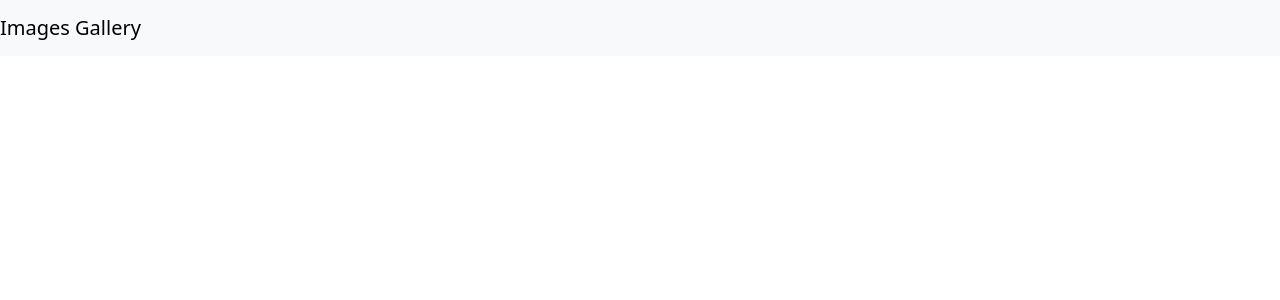
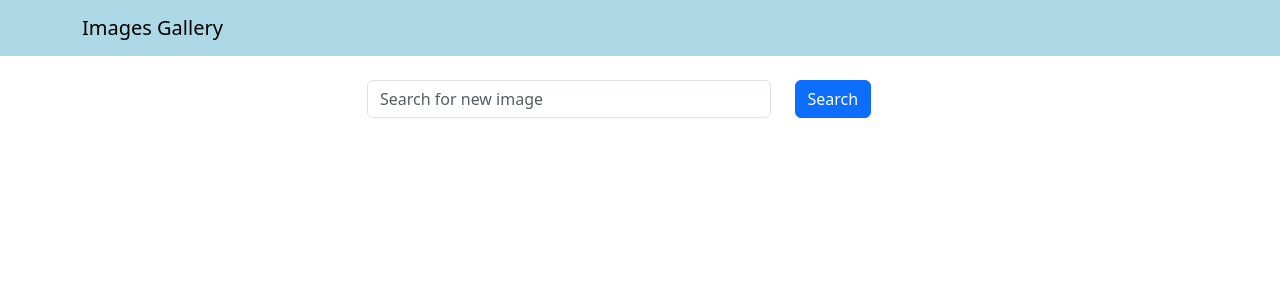
Before and after one commit to krizhanovskyi/images-gallery, a React (Create React App) app in the folder frontend/: page / in a window 1280 px wide. Shown: the top 300 px of the page. Built offline with nearby package versions, Linux system fonts and the light colour scheme.

Commit message:
controlled search component

```diff
--- a/frontend/src/App.js
+++ b/frontend/src/App.js
@@ -1,13 +1,28 @@
+import { useState } from 'react';
 import 'bootstrap/dist/css/bootstrap.min.css';
 import Header from './components/Header';
+import Search from './components/Search';
+
+
+
 
 
 const App = () => {
+
+  const [word, setWord] = useState('');
+
+  const handleSearchSubmit = (e) =>{
+    e.preventDefault();
+    console.log(word);
+  }
+
+
   return (
     <div>
-      <Header title="Images Gallery"></Header>
+      <Header title="Images Gallery" />
+      <Search word={word} setWord={setWord} handleSubmit={handleSearchSubmit}/>
     </div>
   );
-}
+};
 
 export default App;
--- a/frontend/src/components/Header.js
+++ b/frontend/src/components/Header.js
@@ -1,13 +1,19 @@
 import React from 'react';
-import {Navbar} from 'react-bootstrap';
+import {Navbar, Container} from 'react-bootstrap';
+
+const navbarStyle = {
+    backgroundColor: 'lightblue'
+}
 
 const Header = (props) => {
     const {title} = props
     return (
-            <Navbar bg="light" data-bs-theme="light">
-                <Navbar.Brand href="/">{title}</Navbar.Brand>
+            <Navbar style={navbarStyle} data-bs-theme="light">
+                <Container>
+                    <Navbar.Brand href="/">{title}</Navbar.Brand>
+                </Container>
             </Navbar>
     )
-}
+};
 
 export default Header;
--- /dev/null
+++ b/frontend/src/components/Search.js
@@ -0,0 +1,34 @@
+import React from 'react';
+import { Container, Row, Col, Button, Form } from 'react-bootstrap';
+
+
+
+const Search = ({word, setWord, handleSubmit}) => {
+    return (
+        <Container className='mt-4'>
+            <Row className='justify-content-center'>
+                <Col xs={12} md={8} lg={6}>
+                    <Form onSubmit={handleSubmit}>
+                        <Row>
+                            <Col xs={9}>
+                                <Form.Control
+                                    type='text'
+                                    value={word}
+                                    onChange={(e) => setWord(e.target.value)}
+                                    placeholder="Search for new image" />
+                            </Col>
+                            <Col>
+                            <Button variant="primary" type="submit">Search</Button>{' '}
+                            </Col>
+                        </Row>
+                    </Form>
+
+                </Col>
+            </Row>
+        </Container>
+    );
+};
+
+
+
+export default Search;
```
